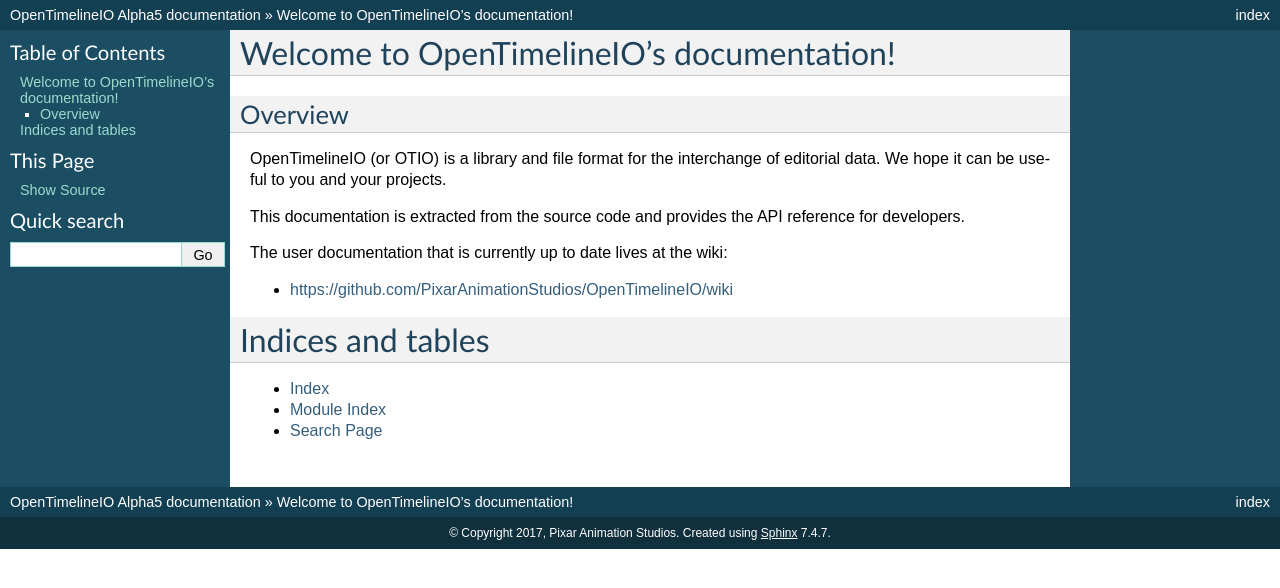
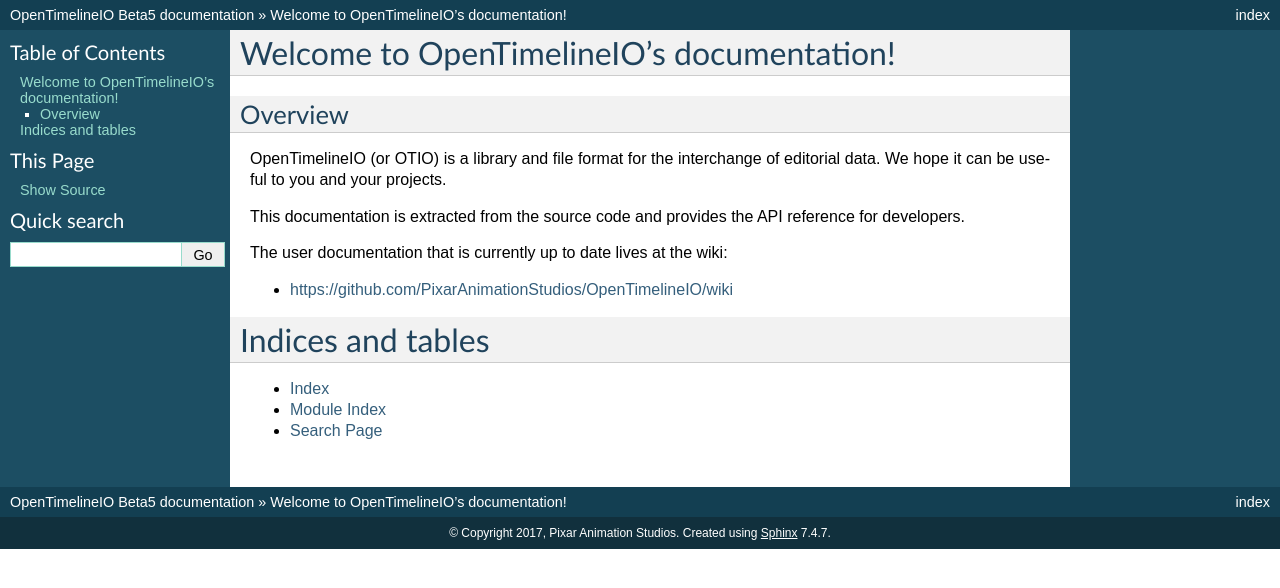
Before and after one commit to AcademySoftwareFoundation/OpenTimelineIO, a Sphinx documentation site: the page built from doc/source/index.rst, in a window 1280 px wide. Shown: the top 588 px of the page. Built offline with Sphinx 7.4.7, drawn with Linux system fonts in a browser that asks for light colours; part of the change alters nothing that is shown.

Commit message:
Moving from Alpha to Beta, but keeping the version at 0.5

```diff
--- a/doc/source/conf.py
+++ b/doc/source/conf.py
@@ -63,7 +63,7 @@ author = u'Pixar Animation Studios'
 # The short X.Y version.
 version = u'0.5'
 # The full version, including alpha/beta/rc tags.
-release = u'Alpha5'
+release = u'Beta5'
 
 # The language for content autogenerated by Sphinx. Refer to documentation
 # for a list of supported languages.
@@ -138,7 +138,7 @@ html_theme = 'classic'
 # The name for this set of Sphinx documents.
 # "<project> v<release> documentation" by default.
 #
-# html_title = u'OpenTimelineIO vAlpha5'
+# html_title = u'OpenTimelineIO vBeta5'
 
 # A shorter title for the navigation bar.  Default is the same as html_title.
 #
@@ -322,7 +322,9 @@ man_pages = [
 #  dir menu entry, description, category)
 texinfo_documents = [
     (master_doc, 'OpenTimelineIO', u'OpenTimelineIO Documentation',
-     author, 'OpenTimelineIO', 'One line description of project.',
+     author, 'OpenTimelineIO',
+     'Open Source API and interchange format for editorial timeline'
+     ' information.',
      'Miscellaneous'),
 ]
 
```
